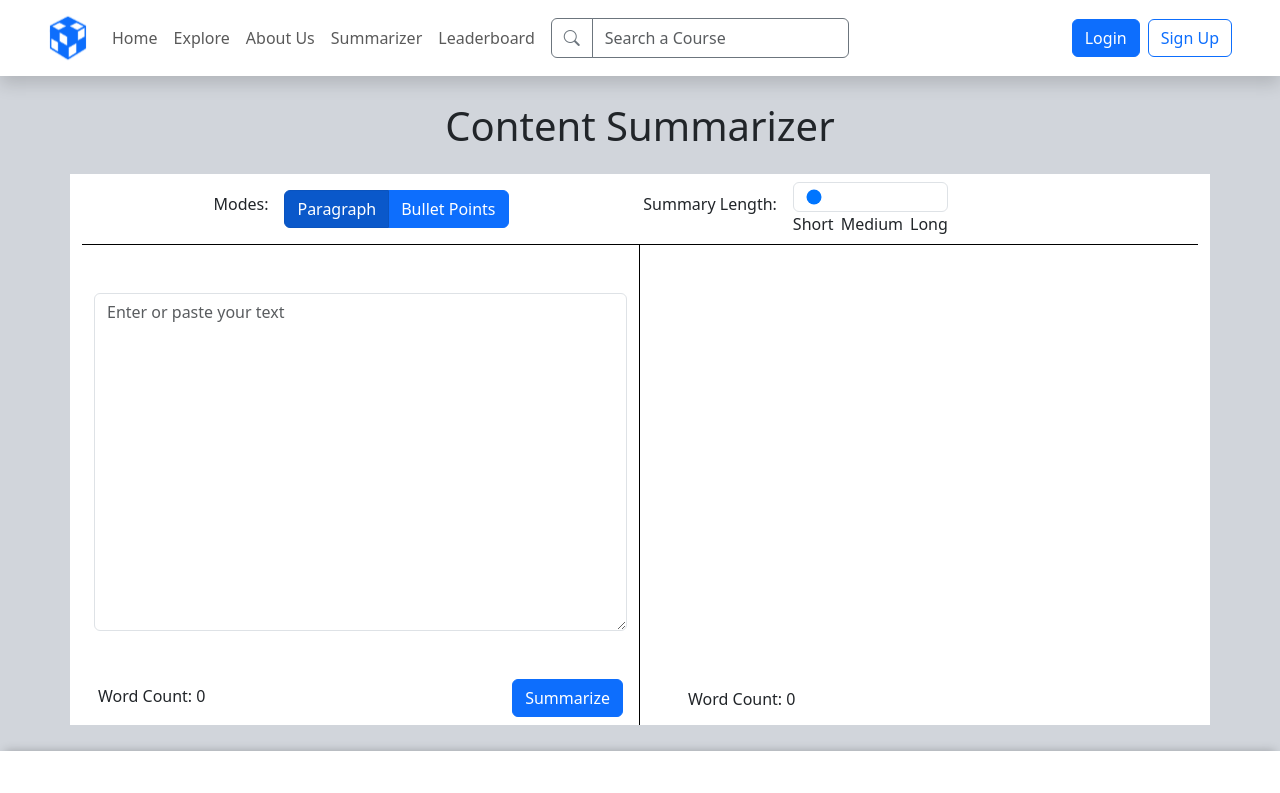
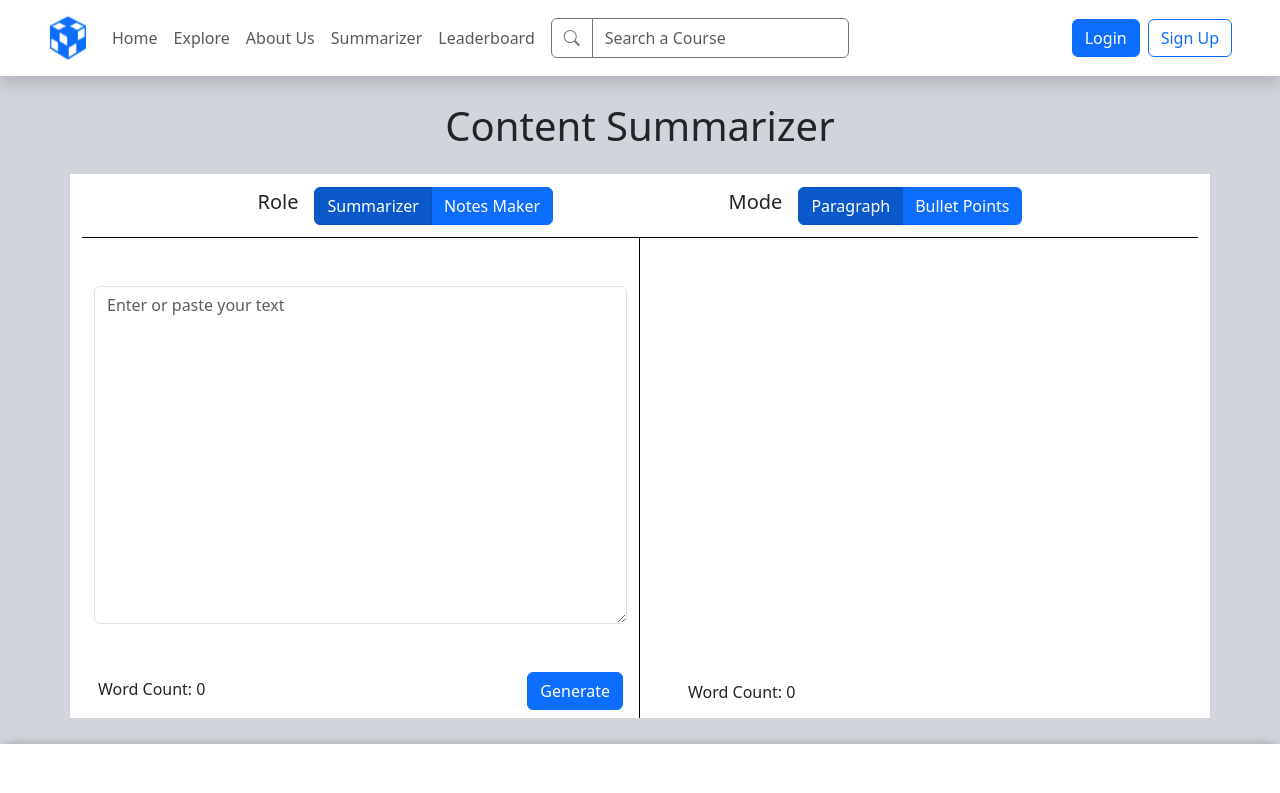
Before and after one commit to hasanhd555/GPT-EdTech, a React (Create React App) app in the folder Frontend/: page /summarizer in a window 1280 px wide. Shown: the top 793 px of the page. Built offline with nearby package versions, Linux system fonts and the light colour scheme.

Commit message:
Update Summarizer.tsx
-Roles added
-Length slider removed
-Word limits errors removed

```diff
--- a/Frontend/src/components/Summarizer/Summarizer.tsx
+++ b/Frontend/src/components/Summarizer/Summarizer.tsx
@@ -20,9 +20,9 @@ const Summarizer = () => {
   });
 
   // State hooks for managing component state
-  const [summaryLength, setSummaryLength] = useState(50); // State for controlling the length of the summary
   const [errorMessage, setErrorMessage] = useState(""); // State for any error messages that occur
   const [mode, setMode] = useState<String>("paragraph"); // State to toggle between paragraph and bullet points mode
+  const [role, setRole] = useState<String>("summarizer"); // State to toggle between summarizer and notes maker mode
   const [textWordCount, setTextWordCount] = useState(0); // State to store word count of the input text
   const [summaryWordCount, setSummaryWordCount] = useState(0); // State to store word count of the summary
   const [inputText, setInputText] = useState(""); // State for the input text to be summarized
@@ -31,6 +31,9 @@ const Summarizer = () => {
 
   // Function to update the summarization mode (paragraph or bullet points)
   const handleModeChange = (val: String) => setMode(val);
+
+  // Function to update the role mode (summarizer and notes maker)
+  const handleRoleChange = (val: String) => setRole(val);
 
   // Effect hook to update textWordCount when inputText changes
   useEffect(() => {
@@ -42,21 +45,27 @@ const Summarizer = () => {
   // Asynchronous function to send a request to OpenAI for text summarization
   const summarizeText = async () => {
     const wordCount = inputText.trim().split(/\s+/).length; // Calculate the number of words in the input text
-    if (wordCount > 500) { // Check if the word count exceeds 500
-      setErrorMessage("Input text exceeded the word limit. Please keep it below 500 words."); // Set the appropriate error message
-      setSummary(""); // Clear any existing summary
-      setSummaryWordCount(0); // Reset the summary word count
-      return; // Exit the function to prevent further processing
-    }
-
     if (!inputText.trim()) { // Check if input text is not empty
-      setErrorMessage("Please enter some text to summarize."); // Set error message if input is empty
+      setErrorMessage("Please enter some text or a title."); // Set error message if input is empty
       setSummary(""); // Clear any existing summary
       setSummaryWordCount(0); // Reset summary word count
       return; // Exit the function if input is empty
     }
 
-    setLoading(true); // Indicate loading status
+    if(role==="summarizer"){
+      if (wordCount > 500) { // Check if the word count exceeds 500
+        setErrorMessage("Input text exceeded the maximum word limit of 500. Please keep it below the word limit"); // Set the appropriate error message
+        setSummary(""); // Clear any existing summary
+        setSummaryWordCount(0); // Reset the summary word count
+        return; // Exit the function to prevent further processing
+      }
+      if (wordCount <= 20) { // Check if the word count is below 20
+        setErrorMessage("Input text is too short to summarize. Please keep it above 20 words."); // Set the appropriate error message
+        setSummary(""); // Clear any existing summary
+        setSummaryWordCount(0); // Reset the summary word count
+        return; // Exit the function to prevent further processing
+      }
+      setLoading(true); // Indicate loading status
     setErrorMessage(""); // Clear any existing error messages
     try {
       const completion = await openai.chat.completions.create({
@@ -66,7 +75,7 @@ const Summarizer = () => {
         ],
         model: "gpt-3.5-turbo", // Specify the model to use for summarization
         temperature: 0.1, // Low temperature for deterministic output
-        max_tokens: summaryLength, // Maximum token length for the summary
+        max_tokens: (wordCount+2)/2, // Maximum token length for the summary
         top_p: 1,
         frequency_penalty: 0, // No penalty on frequency to allow repeated information if necessary
         presence_penalty: 0.5, // Slight penalty to encourage diversity in the summary
@@ -87,6 +96,47 @@ const Summarizer = () => {
       setSummaryWordCount(0); // Reset summary word count on error
       setErrorMessage("An error occurred while summarizing. Please try again."); // Set the error message
     }
+    }
+
+    if(role==="notes_maker"){
+      if (wordCount >= 10) { // Check if the word count(of title) exceeds 10
+        setErrorMessage("Input title exceeded the word limit. Please keep the title below 10 words."); // Set the appropriate error message
+        setSummary(""); // Clear any existing summary
+        setSummaryWordCount(0); // Reset the summary word count
+        return; // Exit the function to prevent further processing
+      }
+      setLoading(true); // Indicate loading status
+    setErrorMessage(""); // Clear any existing error messages
+    try {
+      const completion = await openai.chat.completions.create({
+        messages: [
+          { role: "system", content: "You are a notes maker." }, // System message to define the AI's role
+          { role: "user", content: inputText + "\n\nMake short notes related to this title. They should be in continous paragraph form." }, // User's input text with a prompt for summary
+        ],
+        model: "gpt-3.5-turbo", // Specify the model to use for notes making
+        temperature: 0.1, // Low temperature for deterministic output
+        max_tokens: 300, // Maximum token length for the notes
+        top_p: 1,
+        frequency_penalty: 0, // No penalty on frequency to allow repeated information if necessary
+        presence_penalty: 0.5, // Slight penalty to encourage diversity in the notes
+        stop: ['"""'], // Stop sequence to end the notes
+      });
+
+      // Check if the completion contains a valid summary
+      if (completion.choices[0]?.message?.content) {
+        setLoading(false); // Update loading status
+        const summarizedText: string = completion.choices[0]?.message?.content; // Extract the summary from the response
+        setSummary(summarizedText); // Update the summary state
+        setSummaryWordCount(summarizedText.split(/\s+/).length); // Update the summary word count
+      }
+    } catch (err) {
+      // console.log(err)
+      setLoading(false); // Update loading status in case of error
+      setSummary(""); // Clear any existing summary on error
+      setSummaryWordCount(0); // Reset summary word count on error
+      setErrorMessage("An error occurred while generating notes. Please try again."); // Set the error message
+    }
+    }
   };
 
   // Configuration array for the toggle buttons (modes)
@@ -94,6 +144,12 @@ const Summarizer = () => {
     { name: "Paragraph", value: "paragraph" },
     { name: "Bullet Points", value: "bullet" },
   ];
+
+    // Configuration array for the toggle buttons (modes)
+    const roles = [
+      { name: "Summarizer", value: "summarizer" },
+      { name: "Notes Maker", value: "notes_maker" },
+    ];
 
   // Render the component
   return (
@@ -110,12 +166,33 @@ const Summarizer = () => {
         </div>
         <div className="container mb-4" style={{ backgroundColor: "white" }}>
           <div
-            className="d-flex flex-row align-items-center justify-content-center w-100"
+            className="d-flex flex-row align-items-center w-100 justify-content-evenly"
             style={{ minHeight: "8vh", borderBottom: "1px solid black" }}
           >
+            {/* Role selection UI */}
+            <div className="d-flex flex-row align-items-center justify-content-center">
+              <h6 style={{fontSize:'2.5vh'}}>Role </h6>
+              <ButtonGroup className="ms-3">
+                {roles.map((m, idx) => (
+                  <ToggleButton
+                    className=""
+                    key={idx}
+                    id={`role-${idx}`}
+                    type="radio"
+                    variant="primary"
+                    name="role"
+                    value={m.value}
+                    checked={role === m.value}
+                    onChange={(e) => handleRoleChange(e.currentTarget.value)}
+                  >
+                    {m.name}
+                  </ToggleButton>
+                ))}
+              </ButtonGroup>
+            </div>
             {/* Mode selection UI */}
             <div className="d-flex flex-row align-items-center justify-content-center">
-              <h6>Modes: </h6>
+              <h6 style={{fontSize:'2.5vh'}}>Mode </h6>
               <ButtonGroup className="ms-3">
                 {modes.map((m, idx) => (
                   <ToggleButton
@@ -133,26 +210,6 @@ const Summarizer = () => {
                   </ToggleButton>
                 ))}
               </ButtonGroup>
-            </div>
-            {/* Summary length adjustment UI */}
-            <div className="d-flex flex-row align-items-center justify-content-center w-50">
-              <h6 className="ms-4">Summary Length: </h6>
-              <div className="p-2 ms-2 d-flex flex-column">
-                <Form.Control
-                  type="range"
-                  min={30} // Minimum value for summary length
-                  max={170} // Maximum value for summary length
-                  step={70} // Step size for range adjustment
-                  value={summaryLength} // Current value bound to state
-                  onChange={(e) => setSummaryLength(Number(e.target.value))} // Update state on change
-                />
-                <div className="d-flex justify-content-between w-100">
-                {/* Labels for summary length */}
-                  <span>Short</span>
-                  <span>Medium</span>
-                  <span>Long</span>
-                </div>
-              </div>
             </div>
           </div>
           <div className="d-flex flex-row">
@@ -186,7 +243,7 @@ const Summarizer = () => {
                   }
                   onClick={summarizeText} // Call summarizeText function on click
                 >
-                  Summarize
+                  Generate
                 </button>
               </div>
             </div>
```
